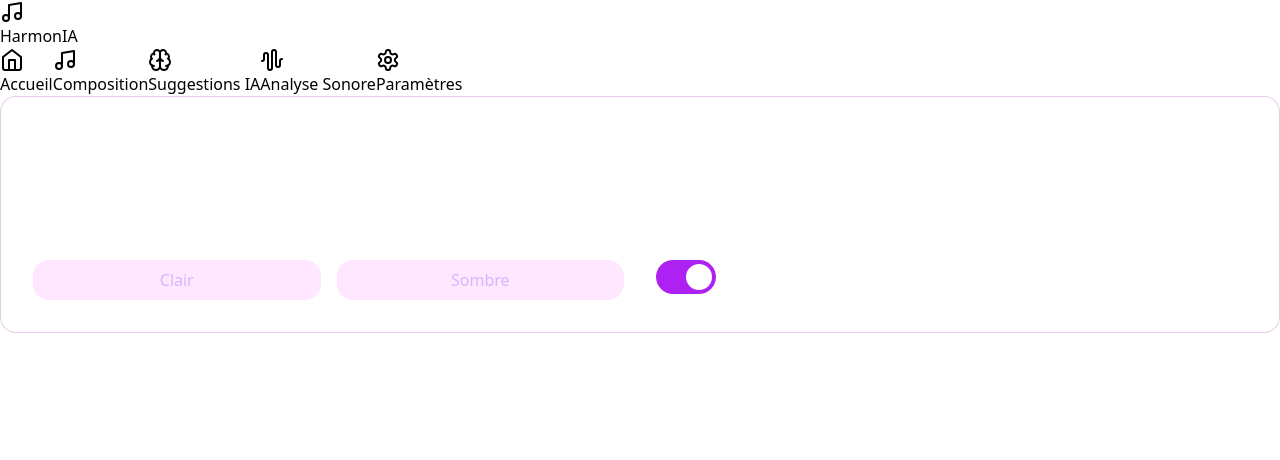
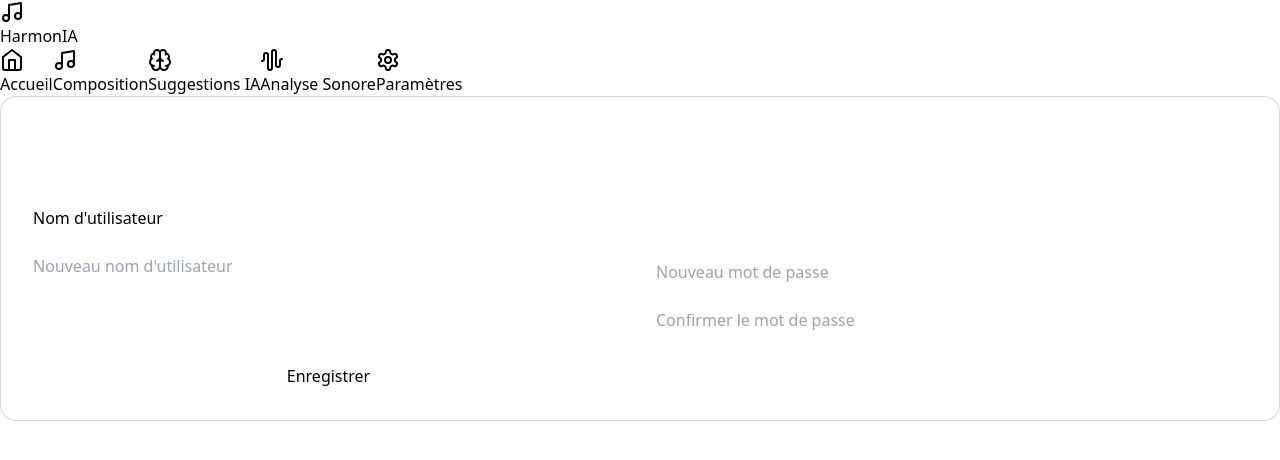
Before and after one commit to sozenka/H25-SIM-Eq4, a React (Vite) app: page / in a window 1280 px wide. Both pictures are taken after a click on the button "Paramètres". Shown: the top 460 px of the page. Built offline with nearby package versions, Linux system fonts and the light colour scheme.

Commit message:
change the settings to user
change username/password

```diff
--- a/src/pages/Settings.tsx
+++ b/src/pages/Settings.tsx
@@ -1,29 +1,59 @@
 
-const Settings = () => (
+import { useState } from "react";
+
+const Settings = () => {
+  const [username, setUsername] = useState("");
+  const [password, setPassword] = useState("");
+  const [confirmPassword, setConfirmPassword] = useState("");
+
+  const handleSave = () => {
+    if (password !== confirmPassword) {
+      alert("Les mots de passe ne correspondent pas.");
+      return;
+    }
+    // Handle save logic here (e.g., send to API)
+    alert("Paramètres enregistrés !");
+  };
+
+  return (
     <div className="settings-container">
-      <h2 className="settings-title">Paramètres</h2>
+      <h2 className="settings-title">Paramètres du compte</h2>
       <div className="settings-grid">
-        {/* Personalization Section */}
         <section className="section">
-          <h3 className="section-title">Thème</h3>
-          <div className="option-group">
-            <div className="button-group" id="theme">
-              <button className="theme-button">Clair</button>
-              <button className="theme-button">Sombre</button>
-            </div>
-          </div>
+          <h3 className="bg-white hover: bg-gray-300 text black font-bold ">Nom d'utilisateur</h3>
+          <input
+            type="text"
+            className="input-field"
+            value={username}
+            onChange={(e) => setUsername(e.target.value)}
+            placeholder="Nouveau nom d'utilisateur"
+          />
         </section>
 
-        {/* AI Configuration Section */}
         <section className="section">
-          <h3 className="section-title">Configuration de l'intelligence artificielle</h3>
-          <label className="switch">
-            <input type="checkbox" defaultChecked />
-            <span className="slider round"></span>
-          </label>
+          <h3 className="section-title">Changer le mot de passe</h3>
+          <input
+            type="password"
+            className="input-field"
+            value={password}
+            onChange={(e) => setPassword(e.target.value)}
+            placeholder="Nouveau mot de passe"
+          />
+          <input
+            type="password"
+            className="input-field"
+            value={confirmPassword}
+            onChange={(e) => setConfirmPassword(e.target.value)}
+            placeholder="Confirmer le mot de passe"
+          />
         </section>
+
+        <button className="bg-purple-600 hover:bg-purple-700 text-white font-bold py-4 px-6 rounded-full text-lg transition-colors" onClick={handleSave}>
+          Enregistrer
+        </button>
       </div>
     </div>
-  )
+  );
+};
 
-  export default Settings;
+export default Settings;
```
